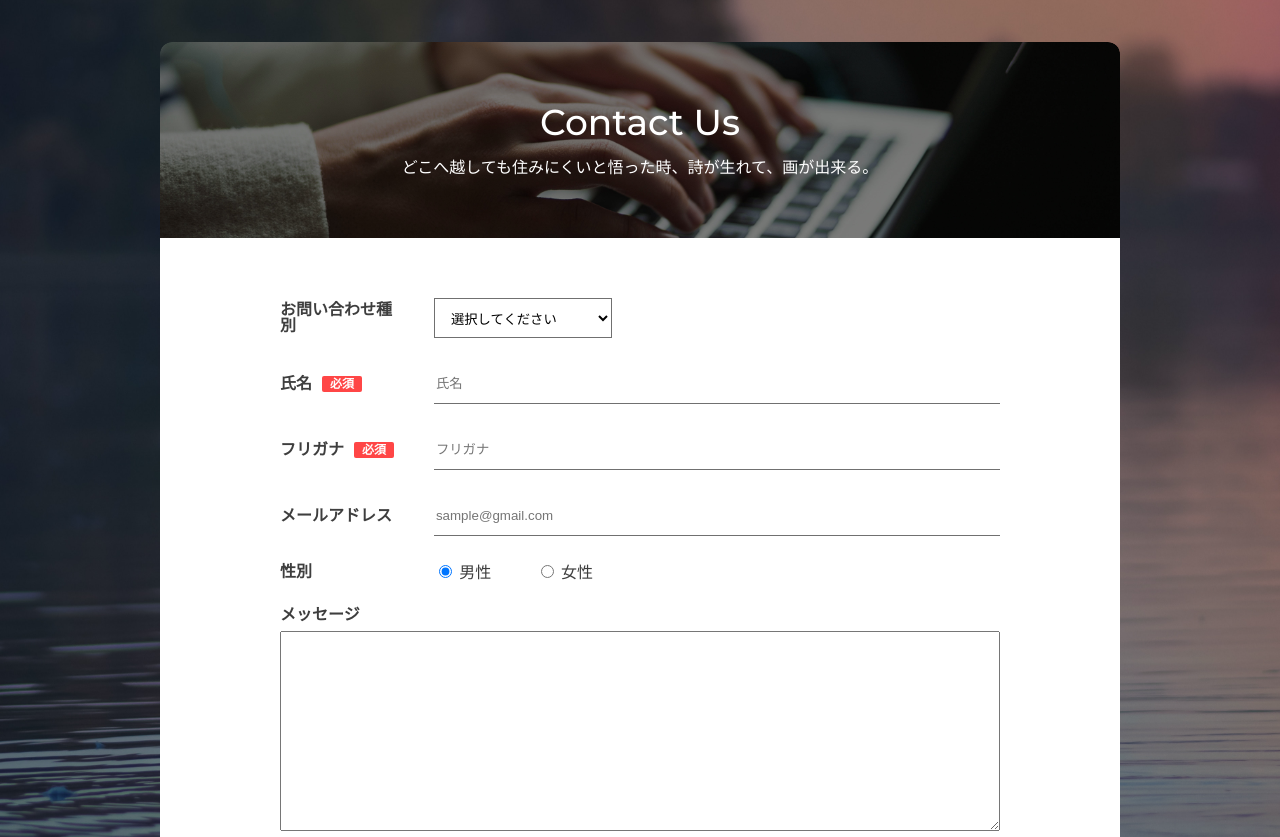
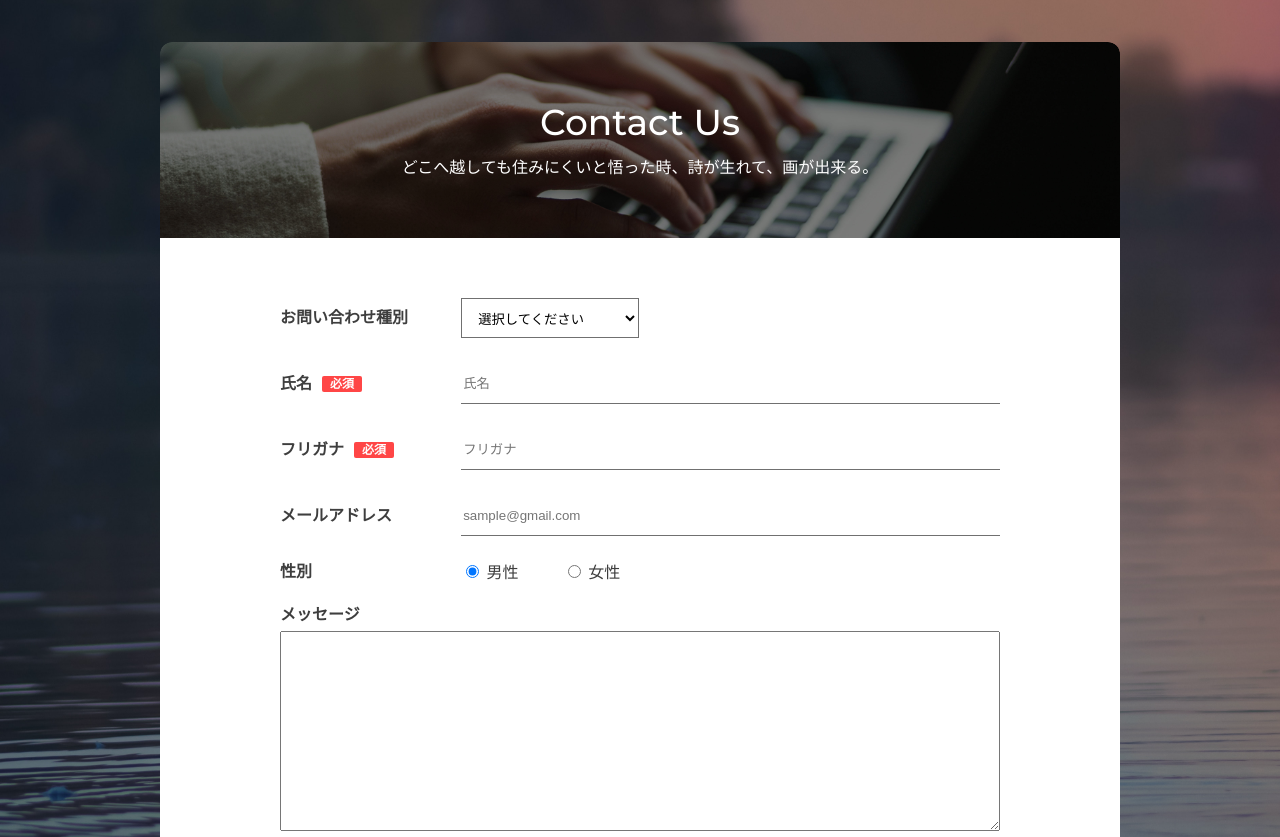
Before and after one commit to kth616/portfolio2, a plain HTML site: page index.html in a window 1280 px wide. Shown: the part 5756-6593 px from the top of the page. Drawn offline with nearby package versions, Linux system fonts and the light colour scheme; a script that the page names is missing.

Commit message:
コンタクトの項目修正

```diff
--- a/sass/_contact.scss
+++ b/sass/_contact.scss
@@ -96,7 +96,7 @@
 }
 
 .contact-form-label{
-    width: 150px;
+    width: 194px;
     margin-right: 36px;
     font-weight: 700;
 
```
Also changed, not shown: css/style.css.
